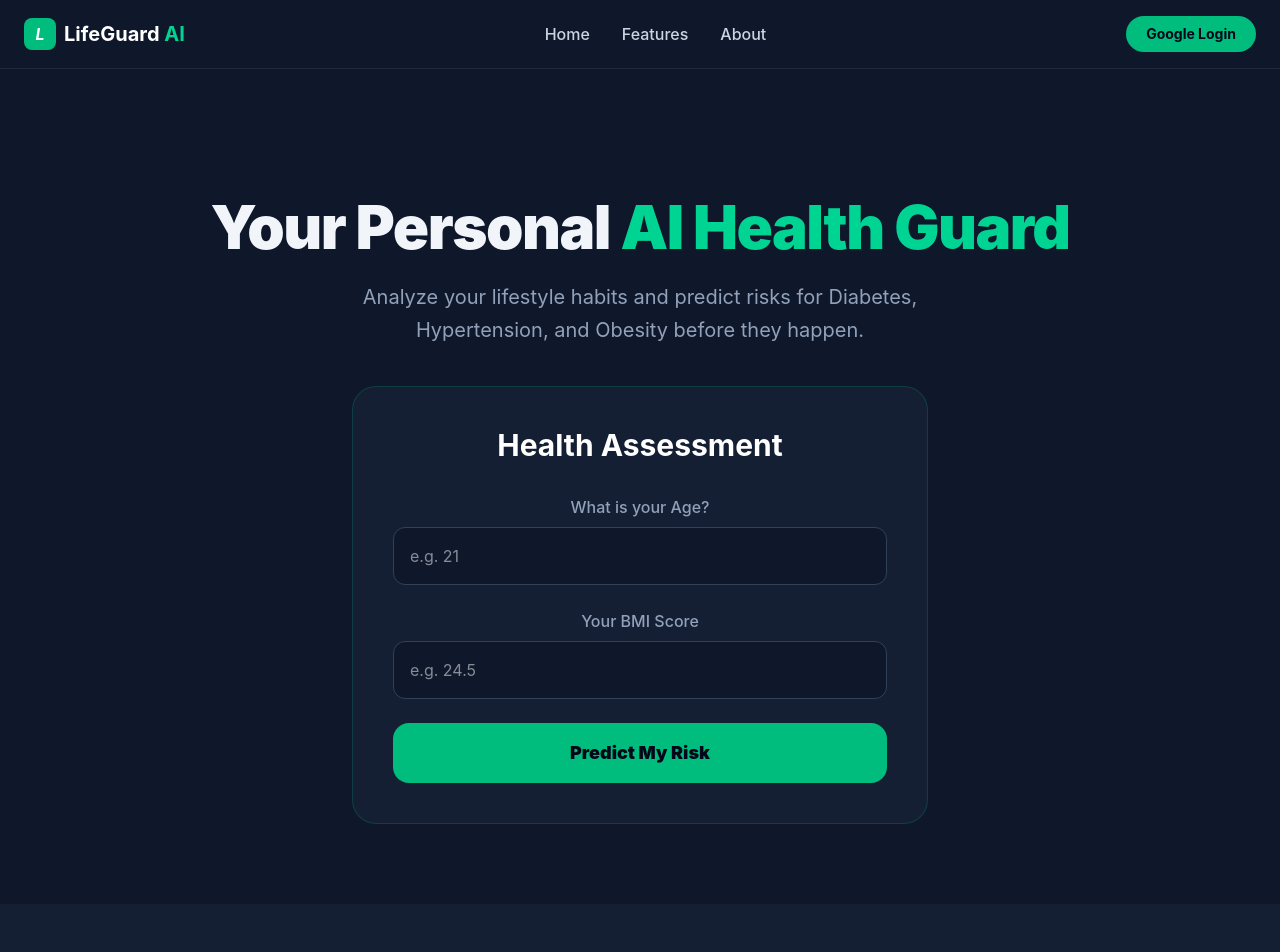
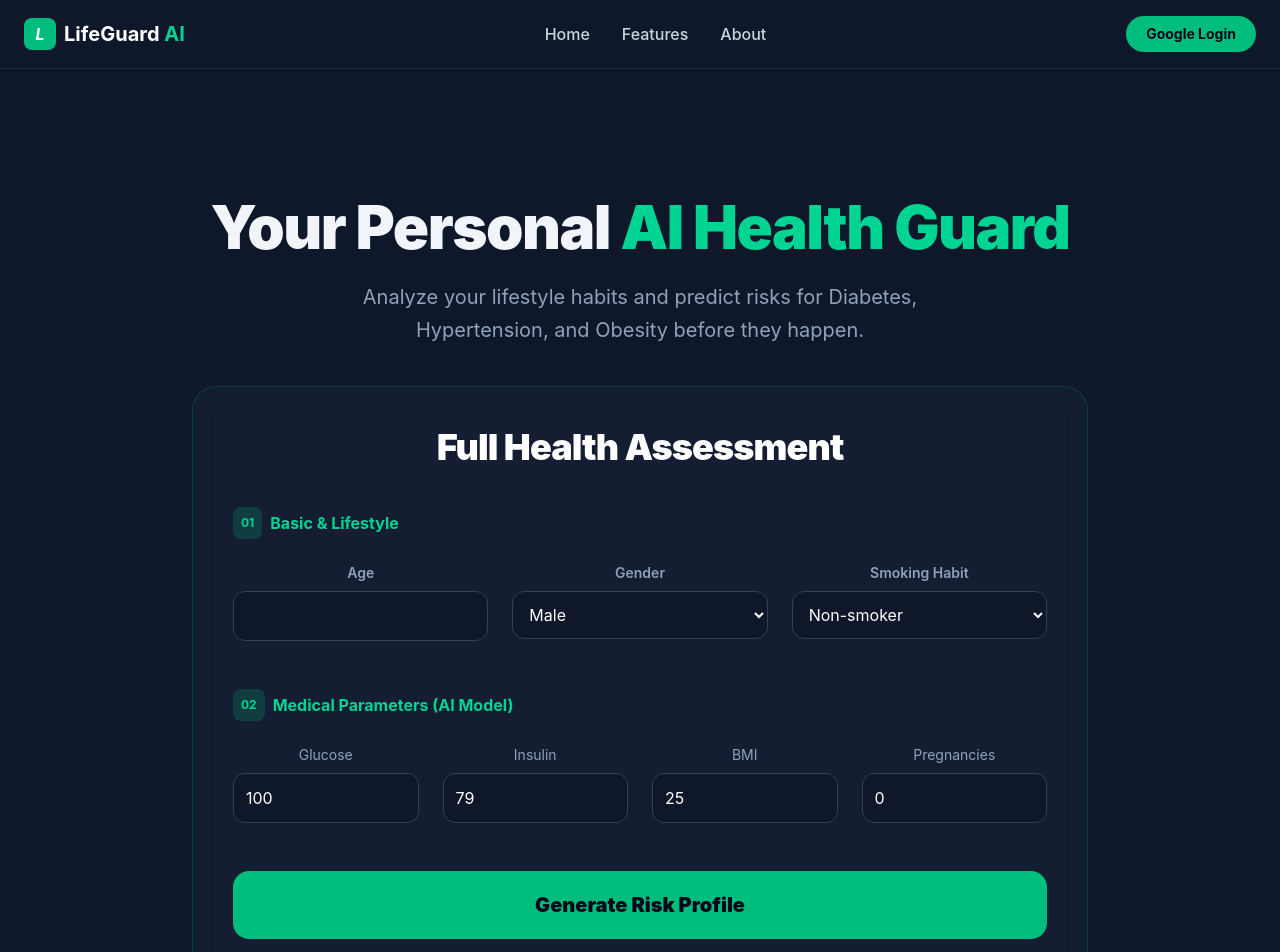
Before and after one commit to shettygmanvil-boop/LifeGuard.AI, a React (Vite) app in the folder frontend/: page / in a window 1280 px wide. Shown: the top 952 px of the page. Built offline with nearby package versions, Linux system fonts and the light colour scheme.

Commit message:
Feat: Implemented all lifestyle and medical fields for full AI model sync

```diff
--- a/frontend/src/components/HealthForm.jsx
+++ b/frontend/src/components/HealthForm.jsx
@@ -1,88 +1,99 @@
 import React, { useState } from 'react';
 
 const HealthForm = () => {
-  // 1. STATE: These are the "memory cells" of your component
   const [formData, setFormData] = useState({
-    age: "",
-    bmi: "",
-    smoker: "no"
+    // Basic & Lifestyle
+    age: "", gender: "Male", height: "", weight: "",
+    sleep_duration: "", physical_activity: "Moderate",
+    stress_level: 5, diet_quality: "Average",
+    sugar_intake: "Low", salt_intake: "Low",
+    smoking_habit: "Non-smoker", alcohol_consumption: "None",
+    pregnancies: 0,
+    // Medical Fields
+    glucose: 100.0, bloodPressure: 80.0, skinThickness: 20.0,
+    insulin: 79.0, bmi: 25.0, dpf: 0.5
   });
+
   const [isCalculating, setIsCalculating] = useState(false);
   const [result, setResult] = useState(null);
 
-  // 2. THE HANDLER: This runs when the user clicks the button
-  const handleAnalyze = async () => {
-    setIsCalculating(true);
-
-    try {
-      // 1. Calling your Python Backend!
-      const response = await fetch("http://localhost:8000/predict", {
-        method: "POST",
-        headers: { "Content-Type": "application/json" },
-        body: JSON.stringify({
-          age: parseInt(formData.age) || 20,
-          blood_sugar: 90.0,                        // Must be > 0
-          weight_kg: parseFloat(formData.bmi),
-          height_m: 1.75, // For now, we are hardcoding height to test
-          is_diabetic: false,
-        }),
-      });
-
-      const data = await response.json();
-
-      // 2. Updating the UI with real data from Python
-      setResult(`Real BMI: ${data.bmi} (${data.risk})`);
-    } catch (error) {
-      setResult("Error: Backend is not responding!");
-    } finally {
-      setIsCalculating(false);
-    }
+  const handleInputChange = (field, value) => {
+    setFormData(prev => ({ ...prev, [field]: value }));
   };
 
   return (
-    <div className="max-w-xl mx-auto mt-10 p-10 bg-slate-800/50 rounded-3xl border border-emerald-500/20 backdrop-blur-sm">
-      <h2 className="text-3xl font-bold mb-8 text-white">Health Assessment</h2>
+    <div className="max-w-4xl mx-auto mt-10 p-10 bg-slate-800/40 rounded-3xl border border-emerald-500/20 backdrop-blur-md">
+      <h2 className="text-4xl font-black mb-10 text-white text-center tracking-tight">Full Health Assessment</h2>
 
-      <div className="space-y-6">
-        {/* Input for Age */}
-        <div className="flex flex-col gap-2">
-          <label className="text-slate-400 font-medium">What is your Age?</label>
-          <input
-            type="number"
-            placeholder="e.g. 21"
-            className="bg-slate-900 border border-slate-700 p-4 rounded-xl text-white focus:border-emerald-500 outline-none transition-all"
-            value={formData.age}
-            onChange={(e) => setFormData({...formData, age: e.target.value})}
-          />
+      <div className="space-y-12">
+        {/* SECTION 1: BASIC & LIFESTYLE */}
+        <div>
+          <h3 className="text-emerald-400 font-bold mb-6 flex items-center gap-2">
+            <span className="bg-emerald-500/20 p-2 rounded-lg text-xs">01</span> Basic & Lifestyle
+          </h3>
+          <div className="grid grid-cols-1 md:grid-cols-3 gap-6">
+            {/* Age */}
+            <div className="flex flex-col gap-2">
+              <label className="text-slate-400 text-sm font-semibold">Age</label>
+              <input type="number" className="bg-slate-900 border border-slate-700 p-3 rounded-xl text-white outline-none focus:border-emerald-500"
+                value={formData.age} onChange={(e) => handleInputChange('age', e.target.value)} />
+            </div>
+            {/* Gender Dropdown */}
+            <div className="flex flex-col gap-2">
+              <label className="text-slate-400 text-sm font-semibold">Gender</label>
+              <select className="bg-slate-900 border border-slate-700 p-3 rounded-xl text-white outline-none focus:border-emerald-500"
+                value={formData.gender} onChange={(e) => handleInputChange('gender', e.target.value)}>
+                <option>Male</option><option>Female</option><option>Other</option>
+              </select>
+            </div>
+            {/* Smoking Dropdown */}
+            <div className="flex flex-col gap-2">
+              <label className="text-slate-400 text-sm font-semibold">Smoking Habit</label>
+              <select className="bg-slate-900 border border-slate-700 p-3 rounded-xl text-white outline-none focus:border-emerald-500"
+                value={formData.smoking_habit} onChange={(e) => handleInputChange('smoking_habit', e.target.value)}>
+                <option>Non-smoker</option><option>Occasional</option><option>Regular</option>
+              </select>
+            </div>
+          </div>
         </div>
 
-        {/* Input for BMI */}
-        <div className="flex flex-col gap-2">
-          <label className="text-slate-400 font-medium">Your BMI Score</label>
-          <input
-            type="number"
-            placeholder="e.g. 24.5"
-            className="bg-slate-900 border border-slate-700 p-4 rounded-xl text-white focus:border-emerald-500 outline-none transition-all"
-            value={formData.bmi}
-            onChange={(e) => setFormData({...formData, bmi: e.target.value})}
-          />
+        {/* SECTION 2: MEDICAL STATS (For Manvil's Model) */}
+        <div>
+          <h3 className="text-emerald-400 font-bold mb-6 flex items-center gap-2">
+            <span className="bg-emerald-500/20 p-2 rounded-lg text-xs">02</span> Medical Parameters (AI Model)
+          </h3>
+          <div className="grid grid-cols-1 md:grid-cols-4 gap-6">
+            <div className="flex flex-col gap-2">
+              <label className="text-slate-400 text-sm">Glucose</label>
+              <input type="number" step="0.1" className="bg-slate-900 border border-slate-700 p-3 rounded-xl text-white"
+                value={formData.glucose} onChange={(e) => handleInputChange('glucose', e.target.value)} />
+            </div>
+            <div className="flex flex-col gap-2">
+              <label className="text-slate-400 text-sm">Insulin</label>
+              <input type="number" className="bg-slate-900 border border-slate-700 p-3 rounded-xl text-white"
+                value={formData.insulin} onChange={(e) => handleInputChange('insulin', e.target.value)} />
+            </div>
+            <div className="flex flex-col gap-2">
+              <label className="text-slate-400 text-sm">BMI</label>
+              <input type="number" step="0.1" className="bg-slate-900 border border-slate-700 p-3 rounded-xl text-white"
+                value={formData.bmi} onChange={(e) => handleInputChange('bmi', e.target.value)} />
+            </div>
+            <div className="flex flex-col gap-2">
+              <label className="text-slate-400 text-sm">Pregnancies</label>
+              <input type="number" className="bg-slate-900 border border-slate-700 p-3 rounded-xl text-white"
+                value={formData.pregnancies} onChange={(e) => handleInputChange('pregnancies', e.target.value)} />
+            </div>
+          </div>
         </div>
 
-        {/* The Action Button */}
         <button
-          onClick={handleAnalyze}
-          disabled={isCalculating}
-          className="w-full bg-emerald-500 hover:bg-emerald-400 disabled:bg-slate-700 text-slate-950 font-black py-4 rounded-2xl text-lg transition-all"
+          onClick={() => { setIsCalculating(true); setTimeout(() => { setIsCalculating(false); setResult("Ready for API Connection!"); }, 1500); }}
+          className="w-full bg-emerald-500 hover:bg-emerald-400 text-slate-950 font-black py-5 rounded-2xl text-xl transition-all"
         >
-          {isCalculating ? "AI is Analyzing..." : "Predict My Risk"}
+          {isCalculating ? "AI Processing..." : "Generate Risk Profile"}
         </button>
 
-        {/* 3. CONDITIONAL RENDERING: Shows the result only if it exists */}
-        {result && (
-          <div className="mt-6 p-4 bg-emerald-500/10 border border-emerald-500/50 rounded-xl text-emerald-400 text-center font-bold">
-            Result: {result}
-          </div>
-        )}
+        {result && <div className="text-center text-emerald-400 font-bold animate-pulse">{result}</div>}
       </div>
     </div>
   );
```
